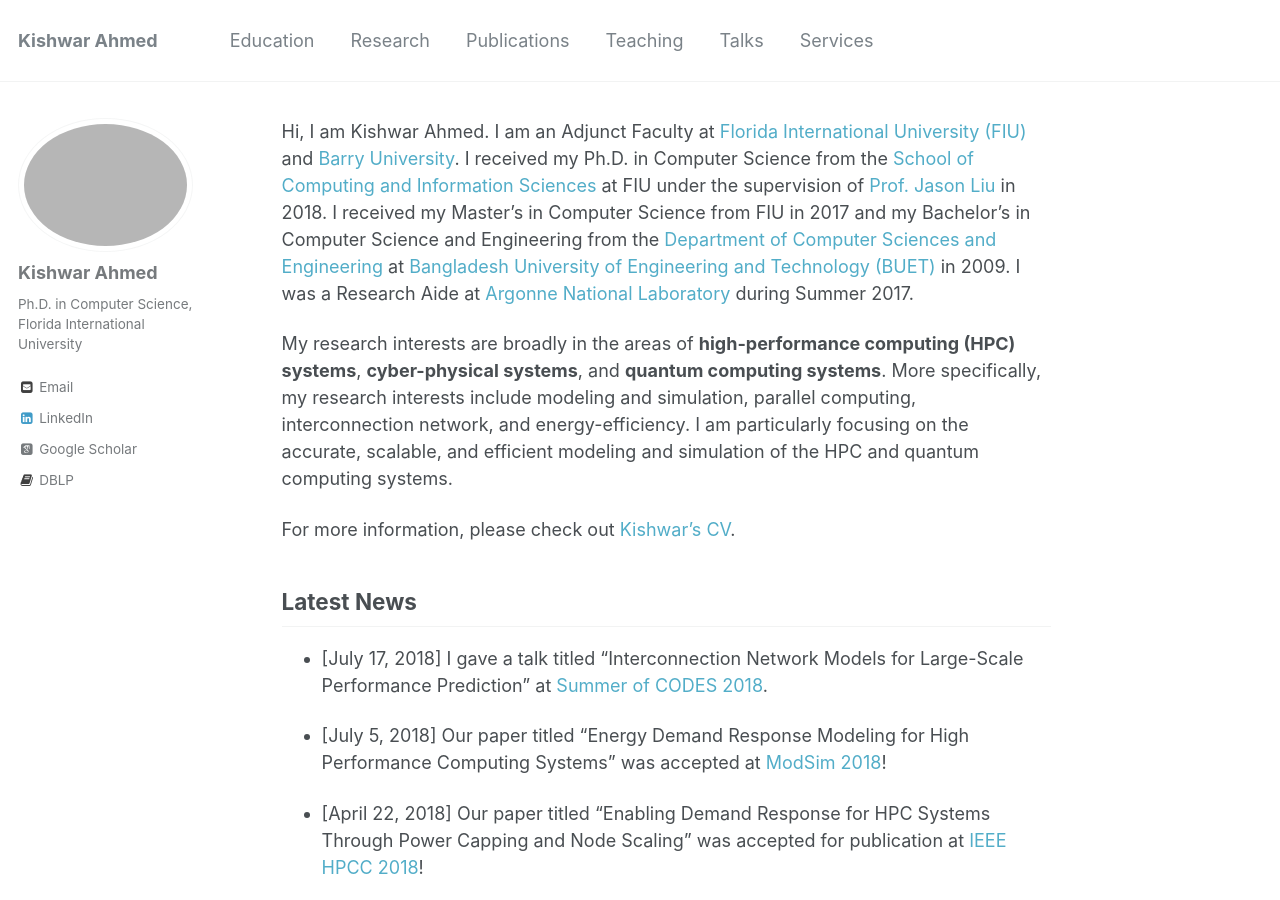
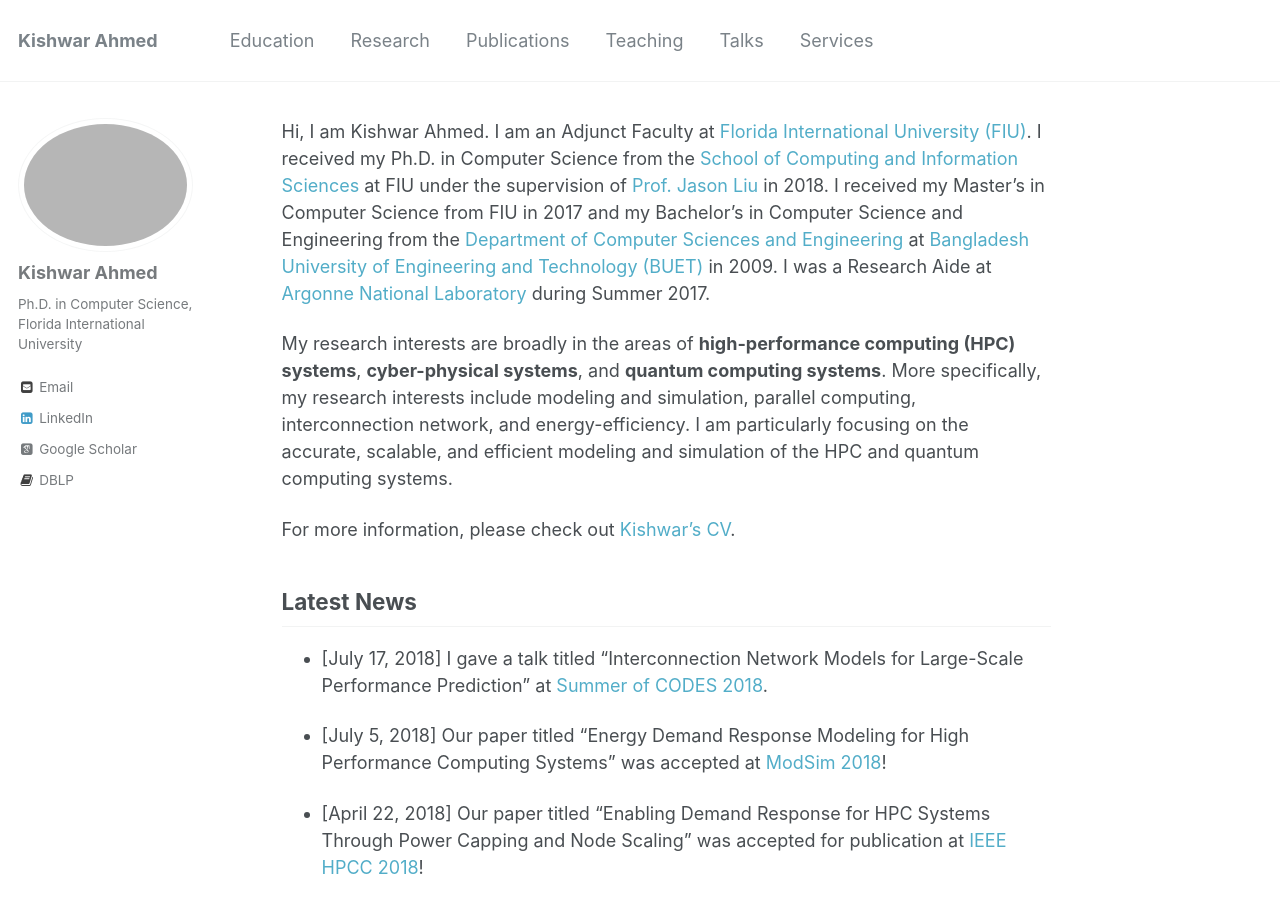
Before and after one commit to kishwarbd/kishwarbd.github.io, a Jekyll site: the page built from _pages/about.md, in a window 1280 px wide and 900 px high. Built offline with Jekyll 4.4.1, drawn with Linux system fonts in a browser that asks for light colours; some web fonts are replaced.

Commit message:
updates.

```diff
--- a/_pages/about.md
+++ b/_pages/about.md
@@ -8,7 +8,7 @@ redirect_from:
 ---
 
 Hi, I am Kishwar Ahmed. I am an Adjunct Faculty at [Florida International
-University (FIU)](https://www.fiu.edu) and [Barry University](https://www.barry.edu/). I received my Ph.D. in Computer Science from the
+University (FIU)](https://www.fiu.edu). I received my Ph.D. in Computer Science from the
 [School of Computing and Information
 Sciences](https://www.cis.fiu.edu) at FIU under the supervision of [Prof.
 Jason Liu](https://people.cis.fiu.edu/liux/) in 2018.  I received my
```
Also changed, not shown: 1 other file.
